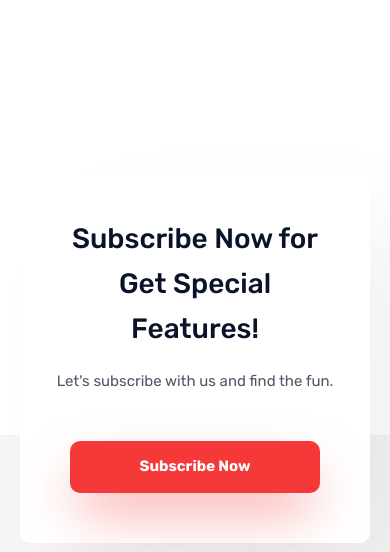
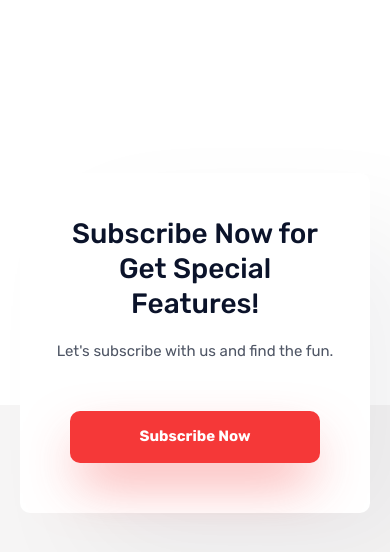
Before and after one commit to Ravenen/web_lab_1, a plain HTML site: page index.html in a window 390 px wide. Shown: the part 2216-2768 px from the top of the page. Drawn offline with Linux system fonts and the light colour scheme.

Commit message:
Minor fixes

```diff
--- a/index.html
+++ b/index.html
@@ -3,7 +3,7 @@
   <head>
     <meta charset="utf-8">
     <meta name="viewport" content="width=device-width, initial-scale=1.0">
-    <title>First Lab</title>
+    <title>Second Lab</title>
     <link href="https://fonts.googleapis.com/css2?family=Rubik:wght@300;400;500;700&display=swap" rel="stylesheet">
     <link rel="stylesheet" href="styles/styles.css">
   </head>
--- a/styles/subscribe.css
+++ b/styles/subscribe.css
@@ -50,4 +50,8 @@
   .subscribe__text {
     width: 100%;
   }
+
+  .subsсribe__heading {
+    line-height: 35px;
+  }
 }
```
